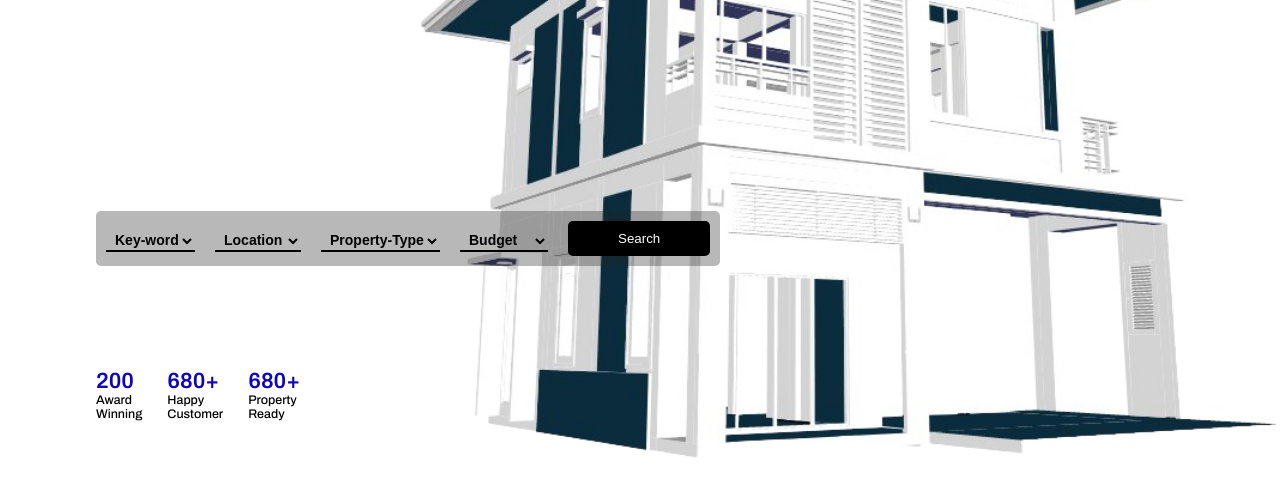
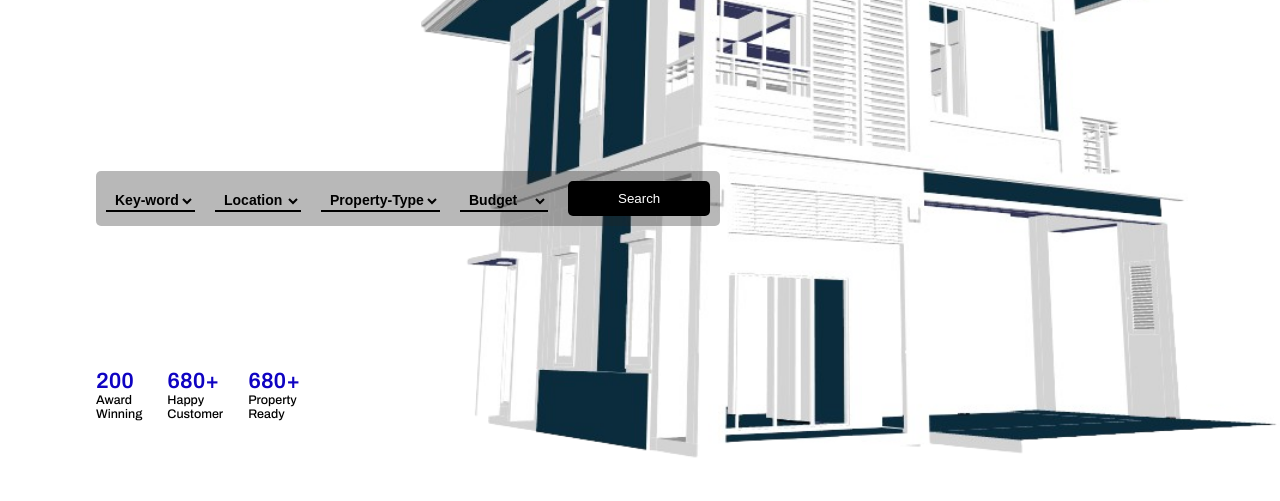
Before and after one commit to tech-jun-jones/RealEstate, a plain HTML site: page index.html in a window 1280 px wide. Shown: the part 299-800 px from the top of the page. Drawn offline with Linux system fonts and the light colour scheme.

Commit message:
another change n hero

```diff
--- a/sass/_hero.scss
+++ b/sass/_hero.scss
@@ -183,7 +183,7 @@
 
 
                   .buy-rent-container {
-                    margin-top:5rem;
+                    transform: translateY(-4rem);
 
                       .buy-rent-content-wrapper {
                         background-color: var(--lightColor);
@@ -223,10 +223,10 @@
                   }
 
 
-                  .number-container {
+                //   .number-container {
 
-                transform: translateY(3rem);
-                  }
+                // transform: translateY(3rem);
+                //   }
 
                 }
 
@@ -269,7 +269,7 @@
 
 
                   .buy-rent-container {
-                    margin-top:5rem;
+
 
                       .buy-rent-content-wrapper {
                         background-color: var(--lightColor);
```
Also changed, not shown: sass/main.css, 1 other file.
